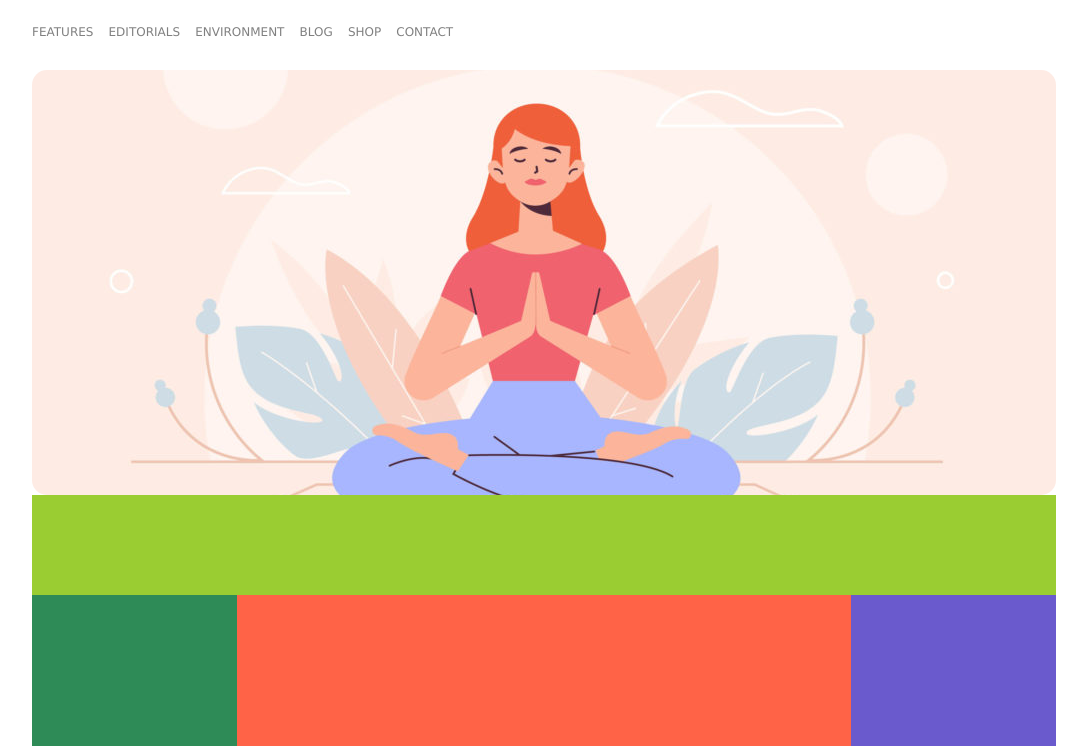
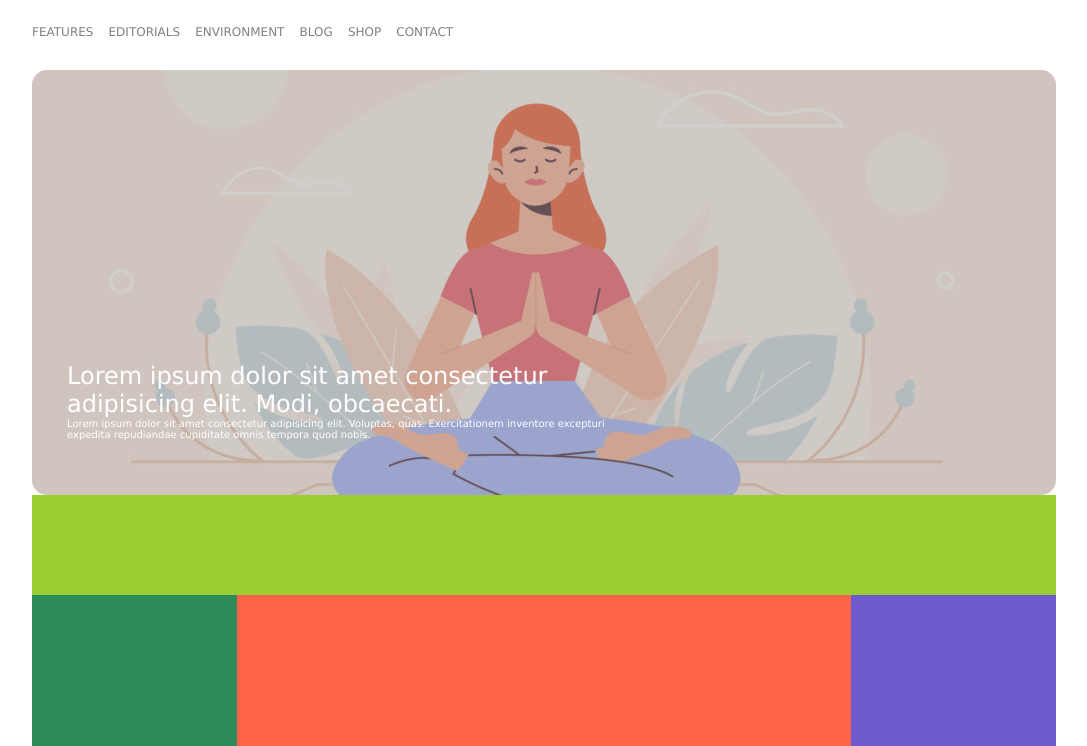
Before and after one commit to RiccardoB97/htmlcss-wp, a plain HTML site: page index.html in a window 1280 px wide. Shown: the part 54-800 px from the top of the page, without its empty margins (96-1183 px from the left). Drawn offline with Linux system fonts and the light colour scheme.

Commit message:
Add text overlaying on banner image

```diff
--- a/css/style.css
+++ b/css/style.css
@@ -47,15 +47,49 @@ nav{
     font-weight: 100;
 }
 
-/* Site Main */
-.main_banner{
+/* Site Banner */
+.banner_img{
     background-image:url(../img/banner.jpg);
     background-repeat: no-repeat;
     background-size: cover;
     height: 425px;
     background-position: center;
     border-radius: 15px;
+    position: relative;
 }
+.gray_layer {
+    background-color: rgb(138 138 133 / 40%);
+    top: 0;
+    left: 0;
+    width: 100%;
+    height: 100%;
+    border-radius: 15px;
+}
+
+.banner_text{
+    padding: 15px;
+    color: white;
+    position: absolute;
+    width: 60%;
+    bottom: 40px;
+    left: 20px;
+}
+
+.banner_text h2{
+    font-weight: 200;
+}
+
+.banner_text p{
+    font-size: 10px;
+}
+
+
+
+
+
+
+
+
 .main_title{
     height: 100px;
     background-color: yellowgreen;
--- a/index.html
+++ b/index.html
@@ -22,10 +22,18 @@
         </nav>
     </header>
     <!-- /Header -->
-    <!-- Div contenitore -->
+    <!-- Site Main -->
     <main id="site_main" class="clearfix">
         <!-- Banner principale -->
-        <div class="main_banner"></div>
+        <div class="main_banner">
+            <div class="banner_img">
+                <div class="gray_layer"></div>
+                <div class="banner_text">
+                    <h2>Lorem ipsum dolor sit amet consectetur adipisicing elit. Modi, obcaecati.</h2>
+                    <p>Lorem ipsum dolor sit amet consectetur adipisicing elit. Voluptas, quas. Exercitationem inventore excepturi expedita repudiandae cupiditate omnis tempora quod nobis.</p>
+                </div>
+            </div>
+        </div>
         <!-- /Banner principale -->
         <!-- Colonna sinistra -->
         <section class="main_title"></section>
@@ -38,7 +46,7 @@
         <aside class="right_column"></aside>
         <!-- /Colonna destra -->
     </main>
-    <!-- /Div contenitore -->
+    <!-- /Site main -->
     <!-- Footer -->
     <footer id="site_footer"></footer>
     <!-- /Footer -->
```
